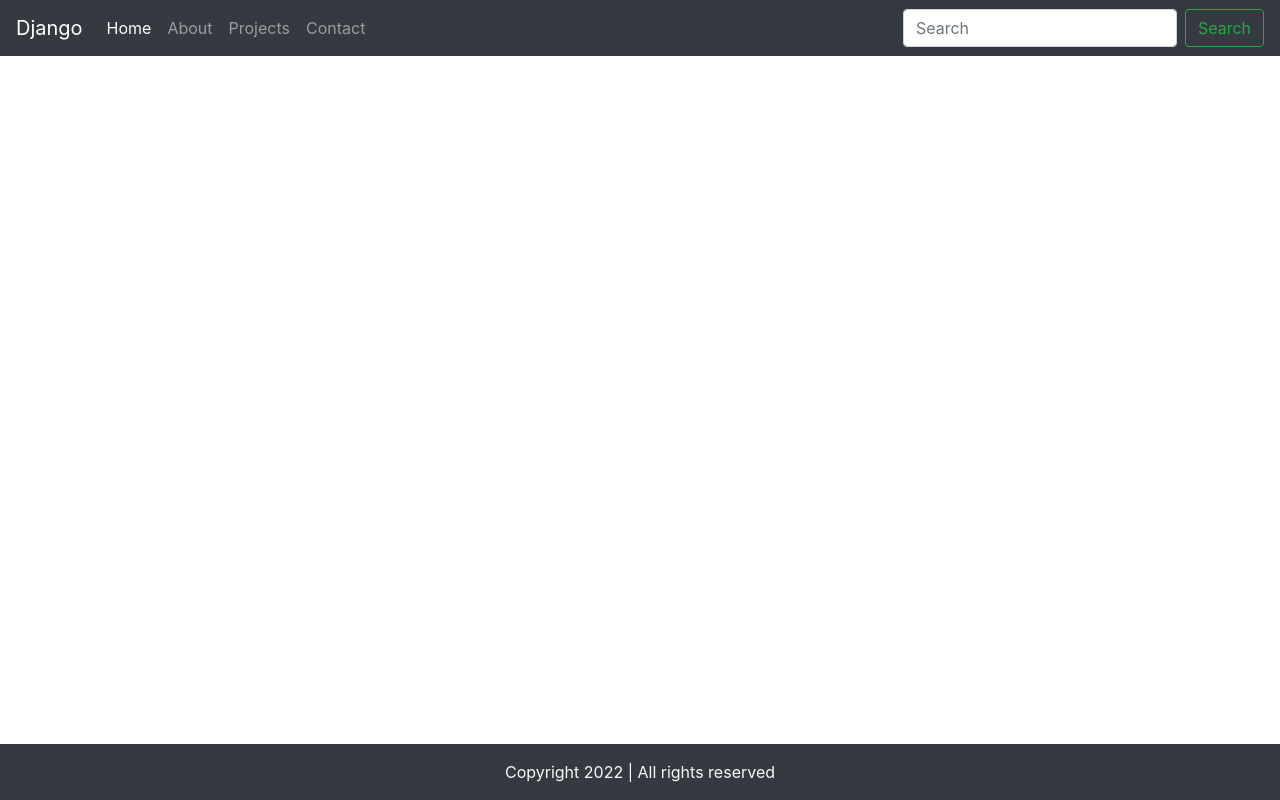
After one commit to saur121/Django, a Django app: template templates/base.html in a window 1280 px wide. The commit adds this page. Run offline with Django 5.2, Linux system fonts and the light colour scheme; the template is opened without the code that fills it, so the values that code supplies are empty.

Commit message:
Some Changes

```diff
--- a/portfolio/settings.py
+++ b/portfolio/settings.py
@@ -9,7 +9,7 @@ https://docs.djangoproject.com/en/5.0/topics/settings/
 For the full list of settings and their values, see
 https://docs.djangoproject.com/en/5.0/ref/settings/
 """
-
+import os
 from pathlib import Path
 
 # Build paths inside the project like this: BASE_DIR / 'subdir'.
@@ -123,6 +123,6 @@ STATIC_URL = 'static/'
 
 DEFAULT_AUTO_FIELD = 'django.db.models.BigAutoField'
 
-STATICFILES_DIRs =  [
-    'static'
+STATICFILES_DIRS =  [
+   os.path.join(BASE_DIR, 'static')
 ]
--- /dev/null
+++ b/templates/base.html
@@ -0,0 +1,64 @@
+<!doctype html>
+<html lang="en">
+  {% load static %}
+  <head>
+    <!-- Required meta tags -->
+    <meta charset="utf-8">
+    <meta name="viewport" content="width=device-width, initial-scale=1, shrink-to-fit=no">
+
+    <!-- Bootstrap CSS -->
+    <link rel="stylesheet" href="https://cdn.jsdelivr.net/npm/bootstrap@4.5.3/dist/css/bootstrap.min.css" integrity="sha384-TX8t27EcRE3e/ihU7zmQxVncDAy5uIKz4rEkgIXeMed4M0jlfIDPvg6uqKI2xXr2" crossorigin="anonymous">
+
+    <title>Home</title>
+  </head>
+  <body>
+    <nav class="navbar navbar-expand-lg navbar-dark bg-dark">
+        <a class="navbar-brand" href="/">Django</a>
+        <button class="navbar-toggler" type="button" data-toggle="collapse" data-target="#navbarSupportedContent" aria-controls="navbarSupportedContent" aria-expanded="false" aria-label="Toggle navigation">
+          <span class="navbar-toggler-icon"></span>
+        </button>
+
+        <div class="collapse navbar-collapse" id="navbarSupportedContent">
+          <ul class="navbar-nav mr-auto">
+            <li class="nav-item active">
+              <a class="nav-link" href="/">Home <span class="sr-only">(current)</span></a>
+            </li>
+            <li class="nav-item">
+              <a class="nav-link" href="/about">About</a>
+            </li>
+            <li class="nav-item">
+              <a class="nav-link " href="/projects">Projects</a>
+            </li>
+            <li class="nav-item">
+                <a class="nav-link " href="/contact">Contact</a>
+              </li>
+          </ul>
+          <form class="form-inline my-2 my-lg-0">
+            <input class="form-control mr-sm-2" type="search" placeholder="Search" aria-label="Search">
+            <button class="btn btn-outline-success my-2 my-sm-0" type="submit">Search</button>
+          </form>
+        </div>
+      </nav>
+
+    <!-- Optional JavaScript; choose one of the two! -->
+
+    {% block body %}
+    {% endblock body %}
+
+      <footer class="bg-dark text-light position-absolute fixed-bottom">
+        <p class="text-center py-3 my-0">
+          Copyright 2022 | All rights reserved
+        </p>
+      </footer>
+
+    <!-- Option 1: jQuery and Bootstrap Bundle (includes Popper) -->
+    <script src="https://code.jquery.com/jquery-3.5.1.slim.min.js" integrity="sha384-DfXdz2htPH0lsSSs5nCTpuj/zy4C+OGpamoFVy38MVBnE+IbbVYUew+OrCXaRkfj" crossorigin="anonymous"></script>
+    <script src="https://cdn.jsdelivr.net/npm/bootstrap@4.5.3/dist/js/bootstrap.bundle.min.js" integrity="sha384-ho+j7jyWK8fNQe+A12Hb8AhRq26LrZ/JpcUGGOn+Y7RsweNrtN/tE3MoK7ZeZDyx" crossorigin="anonymous"></script>
+
+    <!-- Option 2: jQuery, Popper.js, and Bootstrap JS
+    <script src="https://code.jquery.com/jquery-3.5.1.slim.min.js" integrity="sha384-DfXdz2htPH0lsSSs5nCTpuj/zy4C+OGpamoFVy38MVBnE+IbbVYUew+OrCXaRkfj" crossorigin="anonymous"></script>
+    <script src="https://cdn.jsdelivr.net/npm/popper.js@1.16.1/dist/umd/popper.min.js" integrity="sha384-9/reFTGAW83EW2RDu2S0VKaIzap3H66lZH81PoYlFhbGU+6BZp6G7niu735Sk7lN" crossorigin="anonymous"></script>
+    <script src="https://cdn.jsdelivr.net/npm/bootstrap@4.5.3/dist/js/bootstrap.min.js" integrity="sha384-w1Q4orYjBQndcko6MimVbzY0tgp4pWB4lZ7lr30WKz0vr/aWKhXdBNmNb5D92v7s" crossorigin="anonymous"></script>
+    -->
+  </body>
+</html>
--- a/templates/home.html
+++ b/templates/home.html
@@ -1,5 +1,6 @@
 <!doctype html>
 <html lang="en">
+  {% load static %}
   <head>
     <!-- Required meta tags -->
     <meta charset="utf-8">
@@ -49,7 +50,7 @@
         </ol>
         <div class="carousel-inner">
           <div class="carousel-item active">
-            <img src="https://source.unsplash.com/1400x400/?nature" class="d-block w-100" alt="...">
+            <img src="{% static "img/slider.jpg" %}" class="d-block w-100" alt="...">
           </div>
           <div class="carousel-item">
             <img src="https://source.unsplash.com/1400x400/?snow" class="d-block w-100" alt="...">
@@ -107,7 +108,7 @@
         </div>
       </div>
 
-      <footer class="bg-dark text-light">
+      <footer class="bg-dark text-light position-relative fixed-bottom">
         <p class="text-center py-3 my-0">
           Copyright 2022 | All rights reserved
         </p>
```
Also changed, not shown: static/img/slider.jpg (added).
